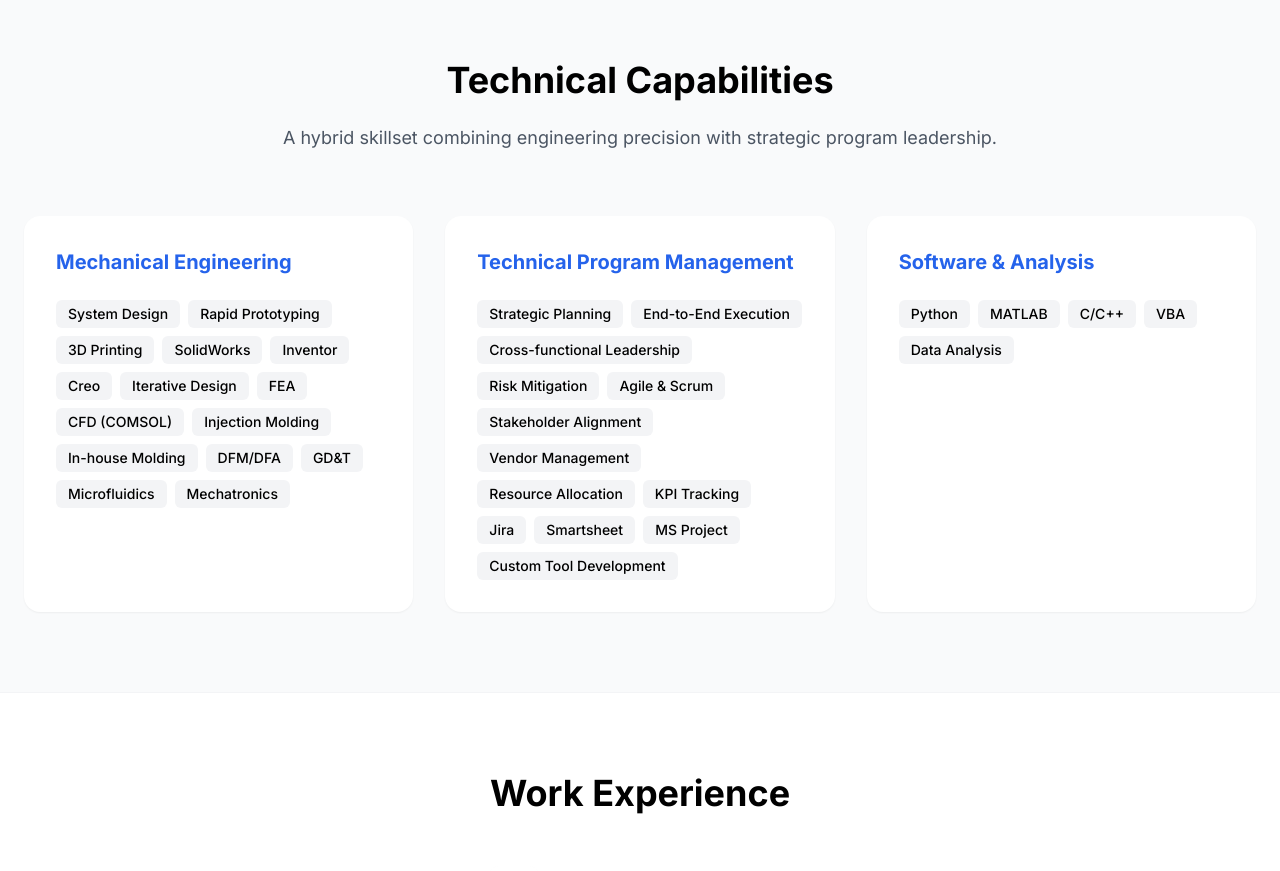
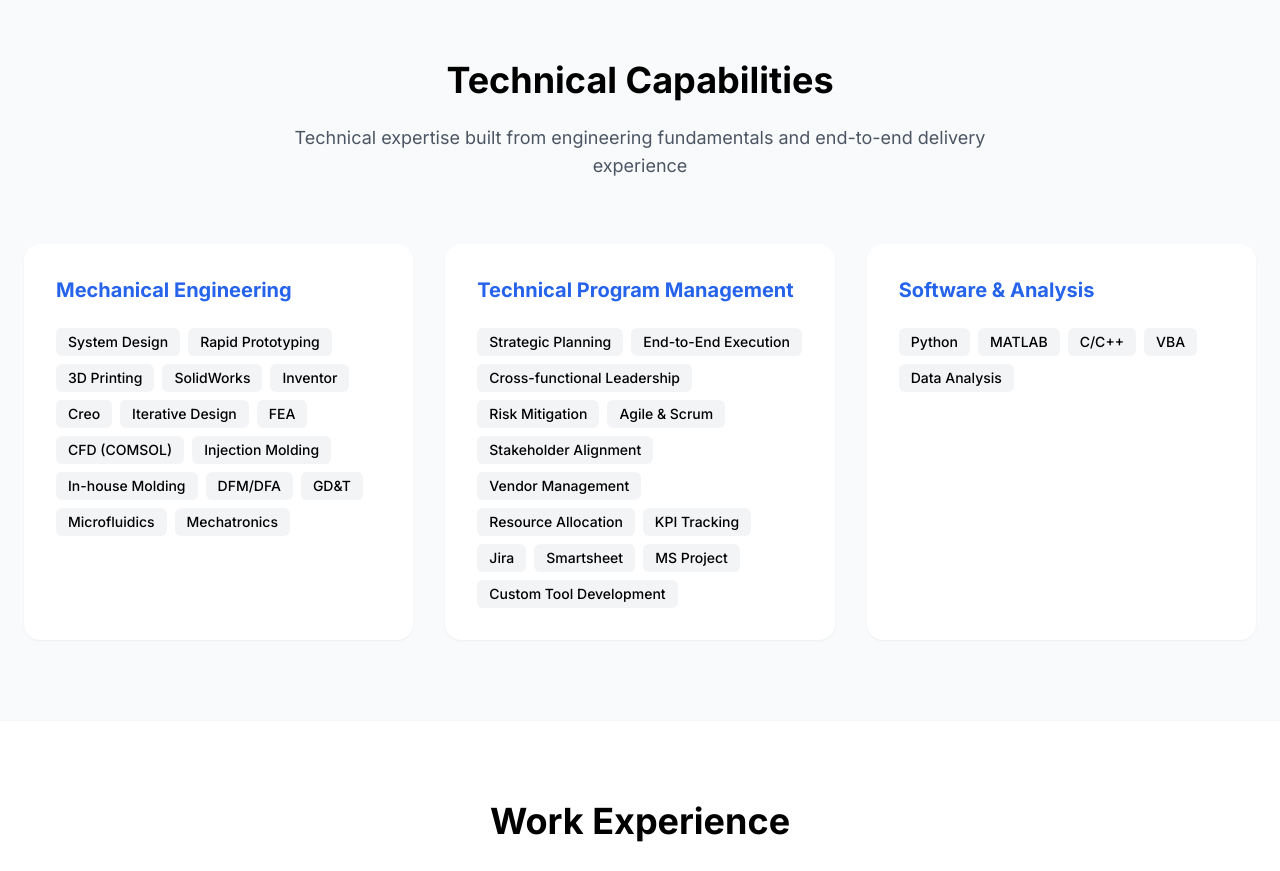
Before and after one commit to jackychen-dev/portfolio, a Next.js app: page / in a window 1280 px wide. Shown: the part 820-1691 px from the top of the page. Built offline with nearby package versions, Linux system fonts and the light colour scheme.

Commit message:
Update About section intro text

```diff
--- a/components/About.tsx
+++ b/components/About.tsx
@@ -29,7 +29,7 @@ export default function About() {
         >
           <h2 className="text-3xl md:text-4xl font-bold mb-6">Technical Capabilities</h2>
           <p className="text-lg text-gray-600 dark:text-gray-300">
-            A hybrid skillset combining engineering precision with strategic program leadership.
+            Technical expertise built from engineering fundamentals and end-to-end delivery experience
           </p>
         </motion.div>
 
```
